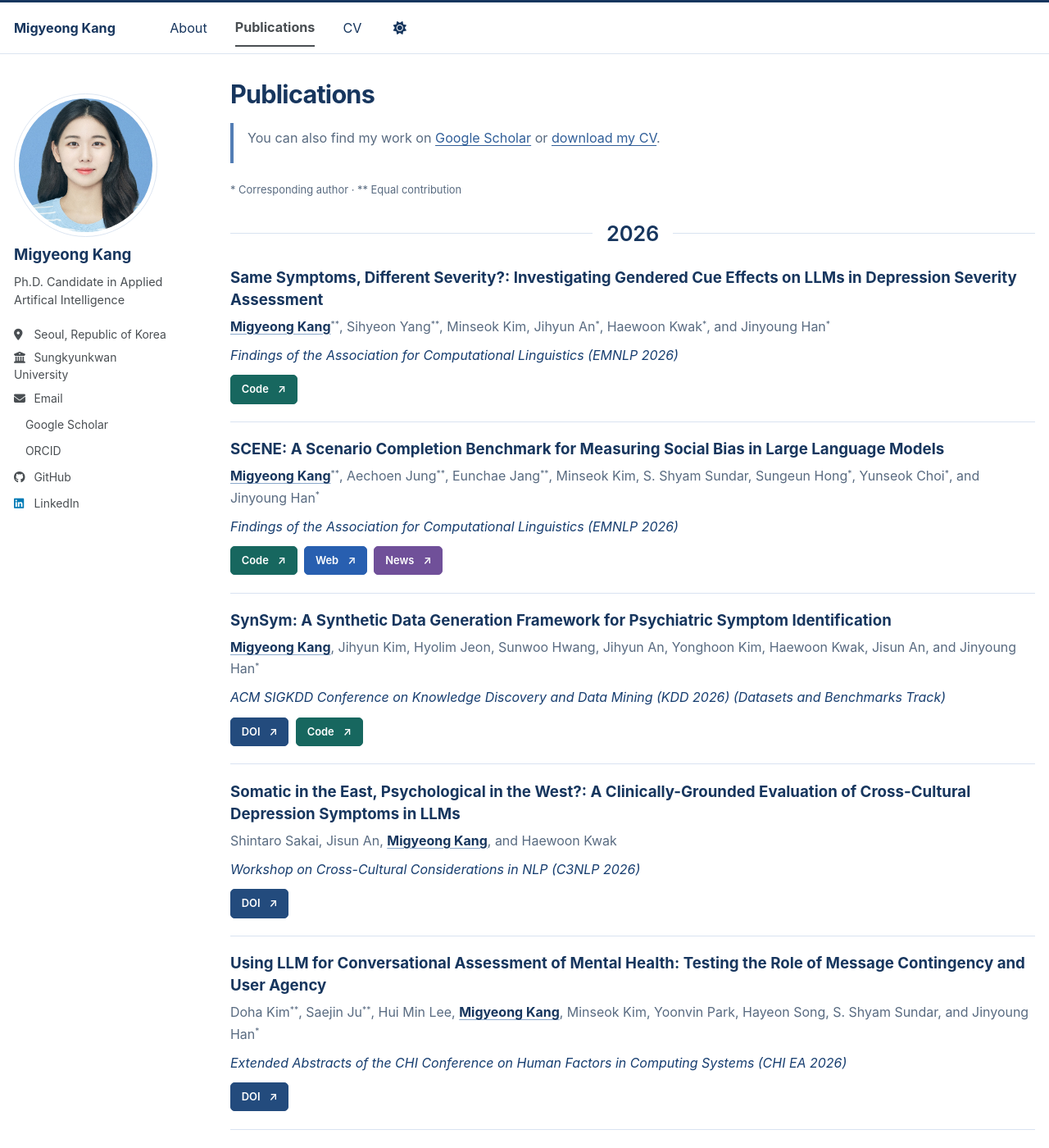
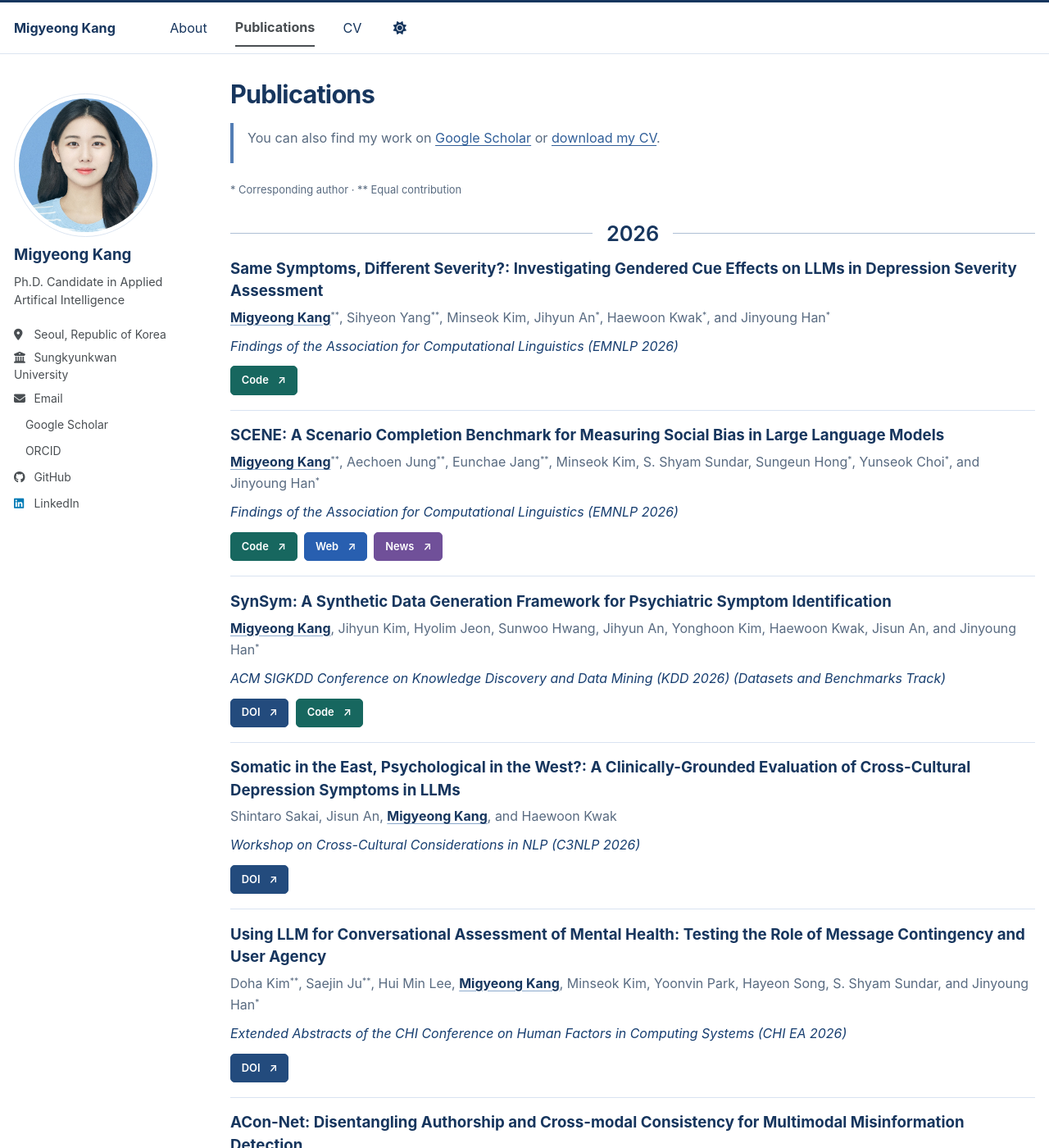
Before and after one commit to gyeong707/gyeong707.github.io, a Jekyll site: the page built from _pages/publications.html, in a window 1280 px wide and 1400 px high. Shown: the whole window at 82% size. Built offline with Jekyll 4.4.1, drawn with Linux system fonts in a browser that asks for light colours; a style sheet for code colours, icons or effects is not loaded.

Commit message:
Refine publication spacing and introduce CV page

```diff
--- a/_sass/layout/_publications.scss
+++ b/_sass/layout/_publications.scss
@@ -3,6 +3,7 @@
   --pub-accent: #173e70;
   --pub-muted: #596b81;
   --pub-line: #d9e3f1;
+  --pub-year-line: #aebfd5;
   --pub-tint: #f3f6fc;
   --pub-card: #ffffff;
   --pub-title: #17365e;
@@ -13,7 +14,7 @@
   .publication-year { margin-bottom: 2.6rem; }
   .publication-year-heading { display: flex; align-items: center; gap: 1rem; }
   .publication-year-heading::before,
-  .publication-year-heading::after { content: ""; flex: 1 1 0; height: 1px; background: var(--pub-line); }
+  .publication-year-heading::after { content: ""; flex: 1 1 0; height: 1px; background: var(--pub-year-line); }
   .publication-year-heading h2 { flex-shrink: 0; margin: 0; padding: 0; border: 0; color: var(--pub-title); font-size: 1.5rem; font-weight: 600; line-height: 1.3; text-align: center; letter-spacing: -.01em; scroll-margin-top: 5rem; }
   .paper-title { margin: 0 0 .4rem; font-size: 1.1rem; line-height: 1.45; font-weight: 700; color: var(--pub-title); }
   .paper-authors { margin: 0 0 .5rem; font-size: .94rem; line-height: 1.65; color: var(--pub-muted); }
@@ -32,6 +33,7 @@
   --pub-accent: #abcaf2;
   --pub-muted: #b6c3d4;
   --pub-line: #354b68;
+  --pub-year-line: #617b9d;
   --pub-tint: #1d2b40;
   --pub-card: #182437;
   --pub-title: #e0ecff;
@@ -71,15 +73,16 @@
     border-radius: 0;
     box-shadow: none;
     margin: 0;
-    padding: 1.15rem 0 1.25rem;
+    padding: .98rem 0 1.06rem;
   }
   .paper:last-child { border-bottom: 0; }
-  .publication-year-heading { margin-bottom: .25rem; }
+  .publication-year-heading { margin-bottom: .1rem; }
   @media (max-width: 600px) {
     .paper, .paper:nth-of-type(even) {
-      padding: 1.2rem 0;
+      padding: 1.02rem 0;
     }
   }
+  .publication-year-heading + .paper { padding-top: .65rem; }
 }
 // Homepage figures retain their full aspect ratio; click to inspect at full size.
 .selected-publications {
```
Also changed, not shown: _pages/cv.md (+3 -1 lines).
